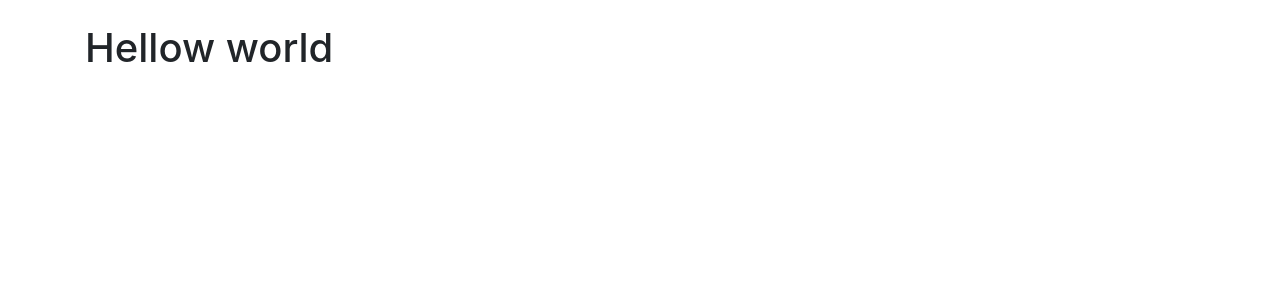
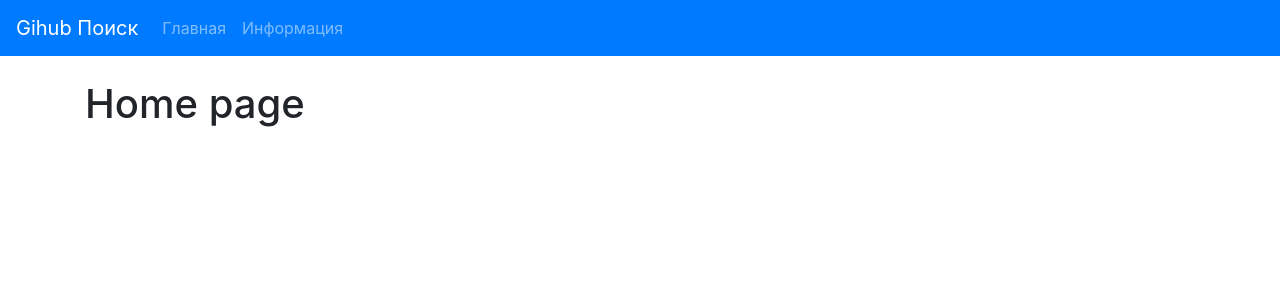
Before and after one commit to murash4/react-hooks, a React (Create React App) app: page / in a window 1280 px wide. Shown: the top 300 px of the page. Built offline with nearby package versions, Linux system fonts and the light colour scheme.

Commit message:
add navigation and pages

```diff
--- a/src/App.js
+++ b/src/App.js
@@ -1,8 +1,15 @@
+import React from 'react'
+import Navbar from './components/Navbar'
+import Home from './pages/Home'
+
 function App() {
   return (
-   <div className="container pt-4">
-     <h1>Hellow world</h1>
-   </div>
+    <React.Fragment>
+      <Navbar />
+      <div className="container pt-4">
+        <Home />
+      </div>
+    </React.Fragment>
   )
 }
 
--- /dev/null
+++ b/src/components/Navbar.js
@@ -0,0 +1,19 @@
+const Navbar = () => {
+	return (
+		<nav className="navbar navbar-dark bg-primary navbar-expand-lg">
+			<div className="navbar-brand">
+				Gihub Поиск
+			</div>
+			<ul className="navbar-nav">
+				<li className="nav-item">
+					<a href="/" className="nav-link">Главная</a>
+				</li>
+				<li className="nav-item">
+					<a href="/about" className="nav-link">Информация</a>
+				</li>
+			</ul>
+		</nav>
+	)
+}
+
+export default Navbar
--- /dev/null
+++ b/src/pages/Home.js
@@ -0,0 +1,9 @@
+const Home = () => {
+	return (
+		<div>
+			<h1>Home page</h1>
+		</div>
+	)
+}
+
+export default Home
```
Also changed, not shown: src/pages/About.js (added, +9 -0 lines), src/pages/Profile.js (added, +9 -0 lines), 1 other file (tests, documents, lock files or other folders).
